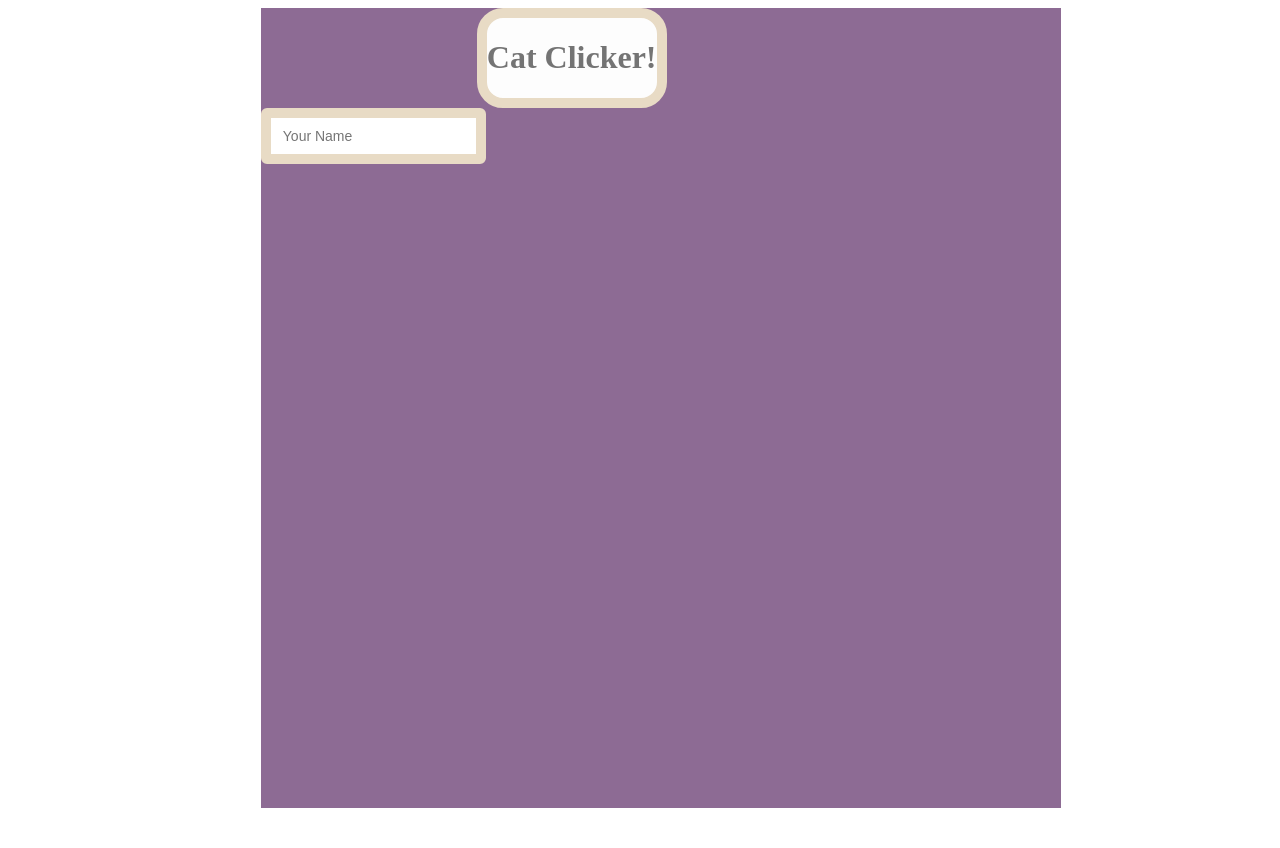
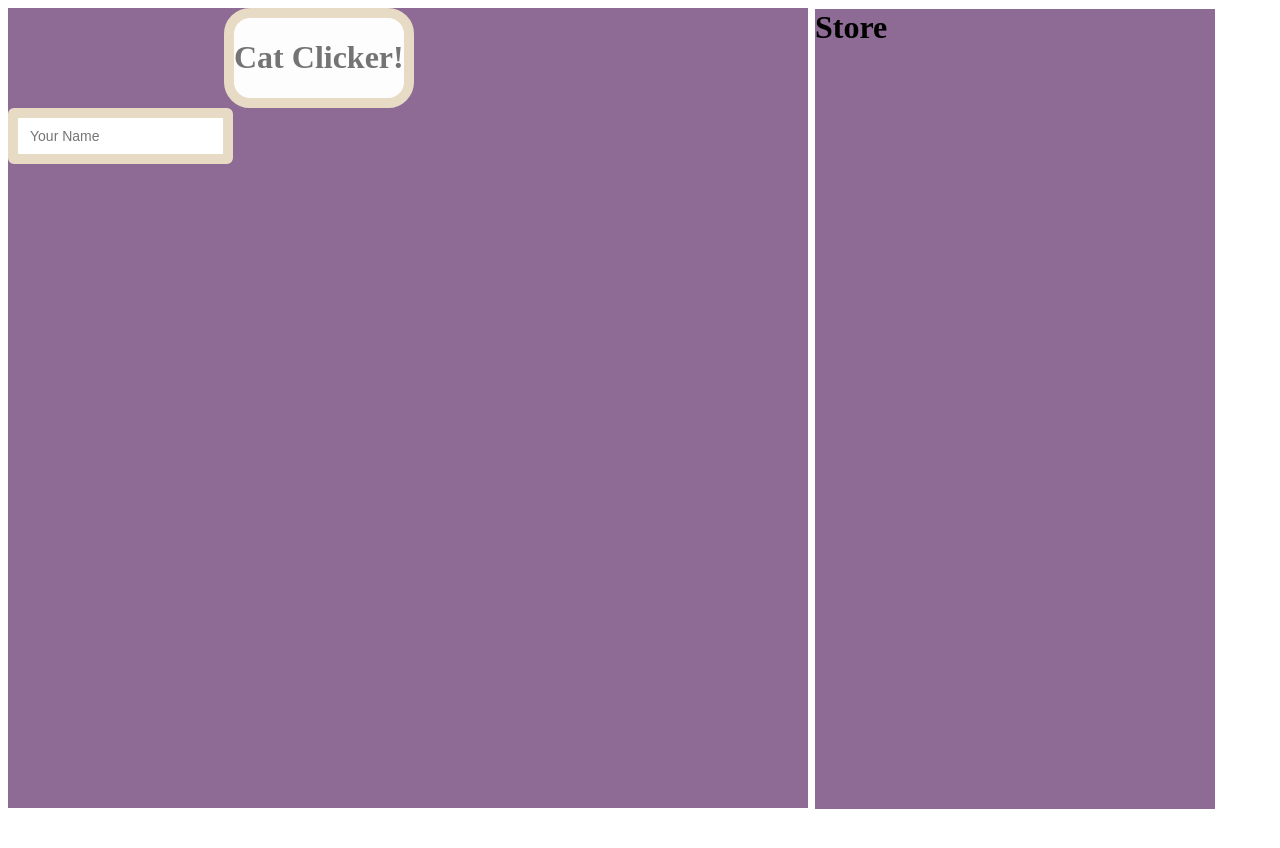
Before and after one commit to San2010L/ClickerGame, a website: page index.html in a window 1280 px wide. Shown: the top 848 px of the page. Before the commit the page ends 816 px from the top, so only its background shows below. Drawn offline with Linux system fonts and the light colour scheme.

```diff
--- a/index.html
+++ b/index.html
@@ -6,15 +6,26 @@
     <link href="style.css" rel="stylesheet" type="text/css"/>
 </head>
 <body>
-    <div class="content">
-        <div class="title">
-            <h1>Cat Clicker!</h1>
+    <div class="WholeGame">
+        <div class="GameContent">
+            <div class="GameTitle">
+                <h1>Cat Clicker!</h1>
+            </div>
+            <div class="Your_Name">
+                <label for="username"></label>
+                <input id="username" name="username" type="text" placeholder="Your Name">
+                <h1></h1>
+            </div>
         </div>
-        <div class="Your_Name">
-            <label for="username"></label>
-            <input id="username" name="username" type="text" placeholder="Your Name">
-            <h1></h1>
+
+        <div class="StoreContent">
+            <div class="StoreTitle">
+                <h1>Store</h1>
+            </div>
         </div>
     </div>
+<script>
+
+</script>
 </body>
 </html>
--- a/style.css
+++ b/style.css
@@ -1,9 +1,7 @@
-.content{
+.GameContent{
     background-color: #8D6B94;
     width: 800px;
     height: 800px;
-    position: relative;
-    left: 20%;
 
 }
 input[type="text"], textarea, select{
@@ -17,7 +15,7 @@
     display : flex;
     flex-direction: column;
 }
-.title{
+.GameTitle{
     color: #747474;
     background-color: #fdfdfd;
     width: 170px;
@@ -26,7 +24,14 @@
     border: 10px solid #E8DBC5;
     border-radius: 26px;
 }
-
-h1{
+.StoreContent{
+    background-color: #8D6B94;
+    width: 400px;
+    height: 800px;
+    position: relative;
+    left: 807px;
+    top: -820px;
 
 }
+.WholeGame{
+}
```
